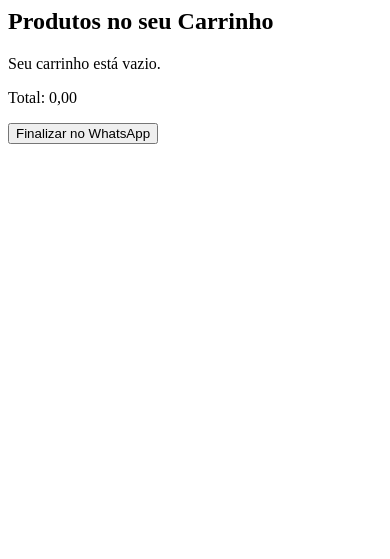
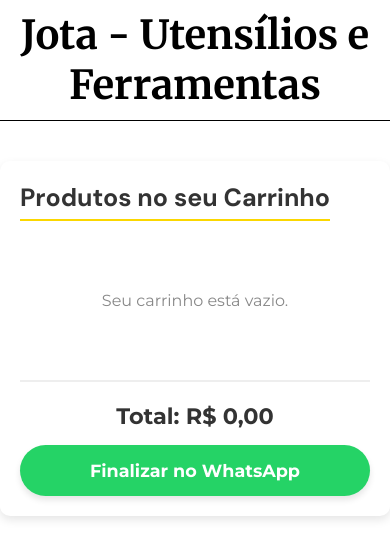
Before and after one commit to davissantana-byte/jota_utensilios, a Flask app: page /carrinho in a window 390 px wide. Shown: the top 559 px of the page. Run offline with Flask 3, Linux system fonts and the light colour scheme.

Commit message:
Estilizando a página de carrinho

```diff
--- a/static/main.js
+++ b/static/main.js
@@ -60,34 +60,38 @@ function renderizarCarrinho() {
     const container = document.getElementById('lista-carrinho');
     const totalElement = document.getElementById('valor-total');
 
-    // Se não estiver na página de carrinho, nem tenta rodar
     if (!container) return;
 
     let carrinho = JSON.parse(localStorage.getItem('carrinho')) || [];
 
     if (carrinho.length === 0) {
-        container.innerHTML = "<p>Seu carrinho está vazio.</p>";
-        if(totalElement) totalElement.innerText = "0,00";
+        container.innerHTML = `<div class="carrinho-vazio"><p>Seu carrinho está vazio.</p></div>`;
+        if(totalElement) totalElement.innerText = "R$ 0,00";
         return;
     }
 
     let total = 0;
     container.innerHTML = carrinho.map((item, index) => {
-        // Garante que o preço seja tratado como string antes do replace
         let precoLimpo = String(item.preco).replace(',', '.');
         const subtotal = parseFloat(precoLimpo) * item.quantidade;
         total += subtotal;
 
+        // AQUI MUDOU: Usamos classes em vez de style=""
         return `
-            <div class="item-carrinho" style="border-bottom: 1px solid #ccc; margin-bottom: 10px; padding: 10px;">
-                <p><strong>${item.nome}</strong></p>
-                <p>Qtd: ${item.quantidade} - Subtotal: R$ ${subtotal.toFixed(2).replace('.', ',')}</p>
-                <button onclick="removerItem(${index})" style="color: red;">Remover</button>
+            <div class="item-carrinho">
+                <div class="detalhes-item">
+                    <h3>${item.nome}</h3>
+                    <p class="qtd-preco">
+                        <span>Qtd: ${item.quantidade}</span>
+                        <span>Total: R$ ${subtotal.toFixed(2).replace('.', ',')}</span>
+                    </p>
+                </div>
+                <button class="btn-remover" onclick="removerItem(${index})">Remover</button>
             </div>
         `;
     }).join('');
 
-    if(totalElement) totalElement.innerText = total.toFixed(2).replace('.', ',');
+    if(totalElement) totalElement.innerText = "R$ " + total.toFixed(2).replace('.', ',');
 }
 
 
@@ -154,5 +158,33 @@ function carregarDados() {
     }
 }
 
+function finalizarCompra() {
+    let carrinho = JSON.parse(localStorage.getItem('carrinho')) || [];
+
+    if (carrinho.length === 0) {
+        alert("Seu carrinho está vazio!");
+        return;
+    }
+
+    let mensagem = "Olá! Gostaria de finalizar meu pedido no Jota Utensílios:\n\n";
+    let total = 0;
+
+    carrinho.forEach(item => {
+        let precoLimpo = String(item.preco).replace(',', '.');
+        let subtotal = parseFloat(precoLimpo) * item.quantidade;
+        total += subtotal;
+
+        mensagem += `📦 *${item.quantidade}x ${item.nome}*\n   (Subtotal: R$ ${subtotal.toFixed(2).replace('.', ',')})\n`;
+    });
+
+    mensagem += `\n💰 *Valor Total: R$ ${total.toFixed(2).replace('.', ',')}*`;
+
+    // Substitua pelo SEU número (DD + NÚMERO) sem espaços ou traços
+    let numeroWhatsApp = "5511970595785";
+
+    let url = `https://wa.me/${numeroWhatsApp}?text=${encodeURIComponent(mensagem)}`;
+    window.open(url, '_blank');
+}
+
 // Executa sempre que a página carregar ou recarregar
 window.onload = carregarDados;
--- a/static/styles.css
+++ b/static/styles.css
@@ -471,6 +471,168 @@ button {
 
 
 
+
+
+
+
+
+
+
+
+
+
+
+
+
+
+
+
+
+
+
+/* --- ESTILOS DO CARRINHO (Atualizado) --- */
+
+.container-carrinho {
+    max-width: 800px;
+    margin: 40px auto;
+    padding: 20px;
+    background: #fff;
+    border-radius: 10px;
+    box-shadow: 0 4px 10px rgba(0,0,0,0.1);
+}
+
+.container-carrinho h2 {
+    text-align: center;
+    color: #333;
+    margin-bottom: 30px;
+    border-bottom: 2px solid #fbd700; /* Amarelo da Jota */
+    display: inline-block;
+    padding-bottom: 5px;
+}
+
+/* Item Individual */
+.item-carrinho {
+    display: flex;
+    justify-content: space-between;
+    align-items: center;
+    padding: 15px;
+    border-bottom: 1px solid #eee;
+    transition: background 0.2s;
+}
+
+.item-carrinho:hover {
+    background-color: #f9f9f9;
+}
+
+.detalhes-item h3 {
+    margin: 0 0 5px 0;
+    font-size: 1.1rem;
+    color: #222;
+}
+
+.qtd-preco {
+    margin: 0;
+    color: #666;
+    font-size: 0.95rem;
+}
+
+.qtd-preco span {
+    margin-right: 15px;
+}
+
+/* Botão Remover */
+.btn-remover {
+    background-color: #ff4d4d;
+    color: white;
+    border: none;
+    padding: 8px 12px;
+    border-radius: 5px;
+    cursor: pointer;
+    font-size: 0.9rem;
+    transition: background 0.3s;
+}
+
+.btn-remover:hover {
+    background-color: #d93636;
+}
+
+/* Área de Resumo (Total e Botão Whats) */
+.resumo {
+    margin-top: 30px;
+    text-align: right;
+    padding-top: 20px;
+    border-top: 2px solid #eee;
+}
+
+.resumo p {
+    font-size: 1.4rem;
+    font-weight: bold;
+    color: #333;
+    margin-bottom: 15px;
+}
+
+.resumo button {
+    background-color: #25D366; /* Verde WhatsApp */
+    color: white;
+    border: none;
+    padding: 15px 30px;
+    font-size: 1.1rem;
+    font-weight: bold;
+    border-radius: 50px;
+    cursor: pointer;
+    box-shadow: 0 4px 6px rgba(0,0,0,0.1);
+    transition: transform 0.2s, background 0.2s;
+}
+
+.resumo button:hover {
+    background-color: #128C7E;
+    transform: scale(1.05);
+}
+
+.carrinho-vazio {
+    text-align: center;
+    padding: 40px;
+    color: #888;
+    font-size: 1.2rem;
+}
+
+/* Responsivo para celular */
+@media (max-width: 600px) {
+    .item-carrinho {
+        flex-direction: column;
+        align-items: flex-start;
+        gap: 10px;
+    }
+
+    .btn-remover {
+        width: 100%;
+    }
+
+    .resumo {
+        text-align: center;
+    }
+
+    .resumo button {
+        width: 100%;
+    }
+}
+
+
+
+
+
+
+
+
+
+
+
+
+
+
+
+
+
 .botao-comprar-agora {
     display: inline-block;
     background-color: #25d366; /* Verde do WhatsApp */
--- a/templates/carrinho.html
+++ b/templates/carrinho.html
@@ -1,4 +1,15 @@
-
+<!DOCTYPE html>
+<html lang="pt-br">
+    <head>
+        <meta charset="UTF-8" />
+        <meta name="viewport" content="width=device-width, initial-scale=1.0" />
+        <title>Jota - Utensílios e Ferramentas</title>
+        <link rel="stylesheet" href="/static/styles.css" />
+    </head>
+    <body>
+        <header>
+            <h1>Jota - Utensílios e Ferramentas</h1>
+        </header>
         <section class="container-carrinho">
             <h2>Produtos no seu Carrinho</h2>
             <div id="lista-carrinho">
@@ -9,5 +20,7 @@
                 <button onclick="finalizarCompra()">Finalizar no WhatsApp</button>
             </div>
         </section>
+    </body>
 
     <script src="/static/main.js"></script>
+</html>
```
Lines whose indentation alone changed are shown as unchanged.
